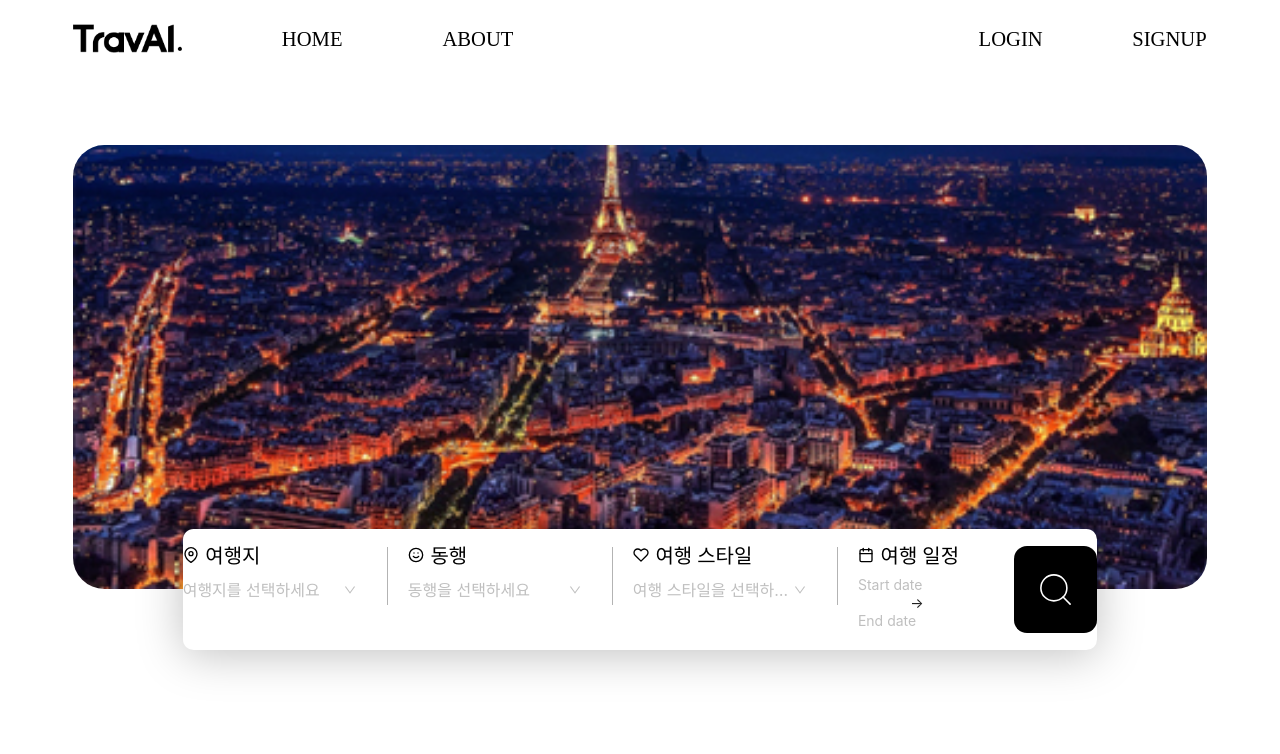
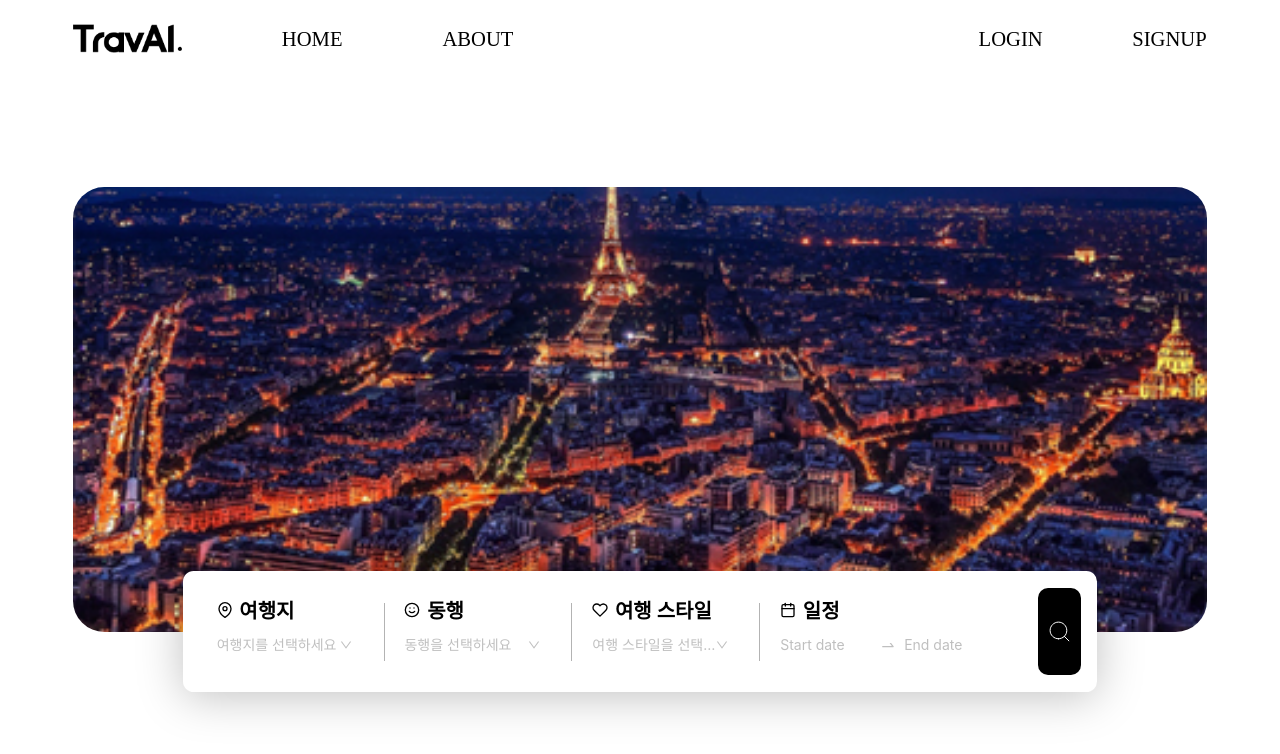
Before and after one commit to Ninetyfive-DSWU/TravAI_FE, a React (Vite) app: page / in a window 1280 px wide. Shown: the top 754 px of the page. Built offline with nearby package versions, Linux system fonts and the light colour scheme; no server answers.

Commit message:
[Eheo] Style : 페이지 화면 style 조정 (#9)
* feat: 전역 스타일 추가 및 App 컴포넌트에 적용

* feat: 네브바 퍼블리싱 구현

* feat : 홈화면 및 필터링 영역 퍼블리싱 구현

* style : 페이지 style 수정

* style : GlobalStyle.js font-family 수정

```diff
--- a/src/assets/styles/GlobalStyle.ts
+++ b/src/assets/styles/GlobalStyle.ts
@@ -17,7 +17,7 @@ const GlobalStyle = createGlobalStyle`
 
  * {
    box-sizing: border-box;
-   font-family: 'Pretendard Variable', Pretendard, -apple-system, BlinkMacSystemFont, system-ui, Roboto, 'Helvetica Neue', 'Segoe UI', 'Apple SD Gothic Neo', 'Noto Sans KR', 'Malgun Gothic', 'Apple Color Emoji', 'Segoe UI Emoji', 'Segoe UI Symbol', sans-serif;
+   font-family: 'Pretendard Variable', 'Pretendard', -apple-system, BlinkMacSystemFont, system-ui, Roboto, 'Helvetica Neue', 'Segoe UI', 'Apple SD Gothic Neo', 'Noto Sans KR', 'Malgun Gothic', 'Apple Color Emoji', 'Segoe UI Emoji', 'Segoe UI Symbol', sans-serif;
  }
 
  html {
--- a/src/components/layouts/Base.tsx
+++ b/src/components/layouts/Base.tsx
@@ -1,6 +1,6 @@
-import { ReactNode } from 'react';
-import Header from '@components/layouts/header';
-import styled from 'styled-components';
+import { ReactNode } from "react";
+import Header from "@components/layouts/header";
+import styled from "styled-components";
 
 interface BaseProps {
   children: ReactNode;
@@ -19,6 +19,10 @@ export default Base;
 
 const StyledMain = styled.main`
   margin-top: 0;
-  width: 100%;
+  width: 100vw;
   height: calc(100vh - 6.15vw);
+  display: flex;
+  flex-direction: column;
+  justify-content: center;
+  align-items: center;
 `;
--- a/src/components/ui/SelectionField.tsx
+++ b/src/components/ui/SelectionField.tsx
@@ -2,6 +2,7 @@ import { Cascader } from "antd";
 import { CascaderProps, GetProp } from "antd";
 import styled from "styled-components";
 import Icon, { IconName } from "./IconComponent";
+import pxToVw from "@utils/PxToVw";
 
 interface SelectionFieldProps extends Omit<CascaderProps, "onChange"> {
   title: string;
@@ -23,14 +24,25 @@ const filter = (inputValue: string, path: DefaultOptionType[]) =>
   );
 
 const StyledCascader = styled(Cascader)`
+  &&& {
+    width: ${pxToVw(220)} !important;
+  }
   .ant-select-selector {
     border: none !important;
     box-shadow: none !important;
     padding: 0px !important;
   }
   .ant-select-selection-placeholder {
-    font-size: 16px;
+    font-size: ${pxToVw(21)};
     font-weight: normal; // 글씨 두께
+  }
+  .ant-select-selection-search {
+    width: 100%;
+    inset-inline-start: 0px !important;
+    inset-inline-end: 0px !important;
+  }
+  .ant-select-selection-item {
+    font-size: ${pxToVw(21)};
   }
 `;
 
@@ -71,4 +83,5 @@ const TitleContainer = styled.div`
 `;
 const Title = styled.div`
   font-size: 1.56vw;
+  font-weight: 700;
 `;
--- a/src/pages/Home/DateField.tsx
+++ b/src/pages/Home/DateField.tsx
@@ -3,6 +3,7 @@ import { DatePicker } from "antd";
 import styled from "styled-components";
 import Icon from "../../components/ui/IconComponent";
 import { RangePickerProps } from "antd/es/date-picker";
+import pxToVw from "@utils/PxToVw";
 
 const { RangePicker } = DatePicker;
 
@@ -11,13 +12,9 @@ const SelectionField: React.FC = () => {
     <SelectionFieldContainer>
       <TitleContainer>
         <Icon name="date" />
-        <Title>여행 일정</Title>
+        <Title>일정</Title>
       </TitleContainer>
-      <StyledRangePicker
-        suffixIcon={null}
-        separator={<Separator>→</Separator>}
-        placeholder={["Start date", "End date"]}
-      />
+      <StyledRangePicker suffixIcon={null} />
     </SelectionFieldContainer>
   );
 };
@@ -35,38 +32,33 @@ const TitleContainer = styled.div`
 
 const Title = styled.div`
   font-size: 1.56vw;
-`;
-
-const Separator = styled.span`
-  padding: 0 8px;
+  font-weight: 700;
 `;
 
 const StyledRangePicker = styled(RangePicker)`
   &.ant-picker {
     border: none;
     box-shadow: none;
+    width: ${pxToVw(330)};
+    padding: 0rem;
+    height: 32px;
     display: flex;
-    flex-direction: column;
-    padding: 0px;
-  }
-
-  .ant-picker-input:nth-of-type(1) {
-    width: auto;
-    align-self: flex-start;
-  }
-
-  .ant-picker-range-separator {
-  }
-  input::placeholder {
-    color: #000;
-  }
-
-  .ant-picker-input:nth-of-type(2) {
-    width: auto;
-    align-self: flex-end !important;
+    flex-direction: row;
+    align-items: center;
   }
 
   .ant-picker-active-bar {
     display: none;
   }
+  .ant-picker-input > input:placeholder-shown {
+    font-size: ${pxToVw(21)} !important;
+  }
+
+  .ant-picker-input > input {
+    font-size: ${pxToVw(21)} !important;
+  }
+
+  .ant-picker-clear {
+    display: none;
+  }
 ` as React.ComponentType<RangePickerProps>;
--- a/src/pages/Home/FilterBox.tsx
+++ b/src/pages/Home/FilterBox.tsx
@@ -2,6 +2,7 @@ import React from "react";
 import styled from "styled-components";
 import SubmitBtn from "../Home/SubmitBtn";
 import SelectionBox from "../Home/SelectionBox";
+import pxToVw from "@utils/PxToVw";
 
 const FilterBox: React.FC = () => {
   return (
@@ -27,4 +28,6 @@ const FilterContainer = styled.div`
   align-items: center;
   justify-content: center;
   gap: 2.96vw;
+  padding-left: ${pxToVw(51)};
+  padding-right: ${pxToVw(24)};
 `;
--- a/src/pages/Home/SelectionBox.tsx
+++ b/src/pages/Home/SelectionBox.tsx
@@ -114,4 +114,5 @@ const SelectionContainer = styled.div`
   display: flex;
   flex-direction: row;
   gap: 1.59vw;
+  align-items: center;
 `;
--- a/src/pages/Home/SubmitBtn.tsx
+++ b/src/pages/Home/SubmitBtn.tsx
@@ -16,12 +16,12 @@ const SubmitBtnContainer = styled.div`
   width: 6.77vw;
   height: 6.77vw;
   padding: 1.56px;
-  border-radius: 13px;
+  border-radius: 10px;
   display: flex;
   justify-content: center;
   align-items: center;
   cursor: pointer;
 `;
 const SubmitBtnImg = styled.img`
-  width: 3vw;
+  width: 2vw;
 `;
--- a/src/pages/Home/index.tsx
+++ b/src/pages/Home/index.tsx
@@ -7,8 +7,10 @@ import thumnail from "../../assets/images/png/background.png";
 const Home: React.FC = () => {
   return (
     <MainSection>
-      <Img src={thumnail} />
-      <FilterBox />
+      <MainContainer>
+        <Img src={thumnail} />
+        <FilterBox />
+      </MainContainer>
     </MainSection>
   );
 };
@@ -16,12 +18,15 @@ const Home: React.FC = () => {
 export default Home;
 
 const MainSection = styled.div`
+  height: calc(34.74vw + (9.42vw / 2));
+`;
+
+const MainContainer = styled.div`
   display: flex;
   flex-direction: column;
   align-items: center;
   justify-content: center;
   position: relative;
-  padding-top: 66px;
 `;
 
 const Img = styled.img`
```
Also changed, not shown: src/App.tsx (+13 -13 lines), src/components/layouts/header/HeaderDropdown.tsx (+16 -16 lines), src/components/layouts/header/LoginSection.tsx (+7 -7 lines).
